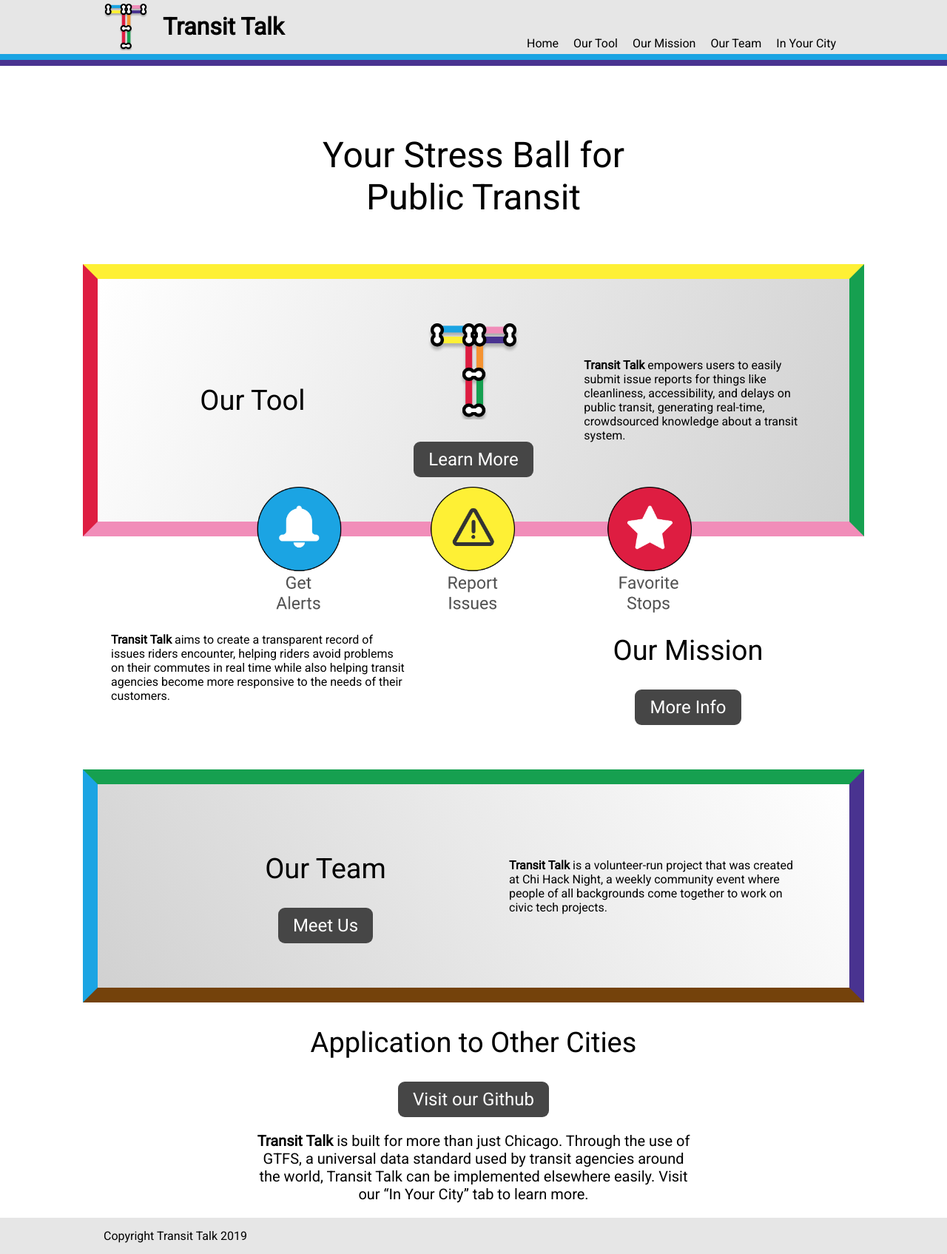
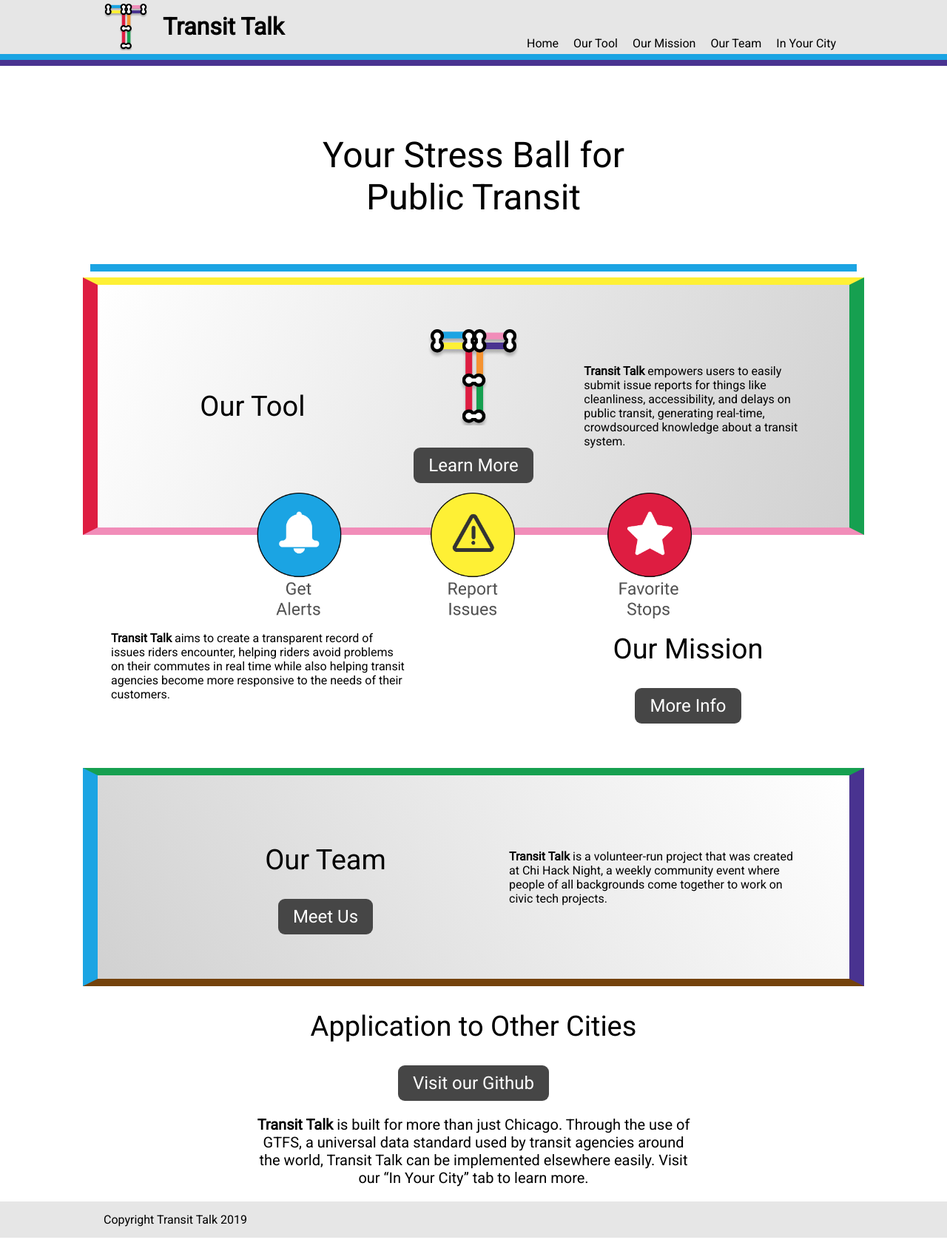
Before and after one commit to TransitTalk/CaravanTransit.github.io, a Jekyll site: the page built from index.html, in a window 1280 px wide. Shown: the whole page at 74% size. Built offline with Jekyll 4.4.1, drawn with Linux system fonts in a browser that asks for light colours; after the commit the page ends 1673 px from its top, so only the background shows below that.

Commit message:
more formatting

```diff
--- a/_sass/main.scss
+++ b/_sass/main.scss
@@ -71,8 +71,12 @@
 }
 
 .hero-banner {
+  width: 81%;
+  margin: auto;
   padding-top: 30px;
   padding-bottom: 30px;
+  border-bottom: 10px solid $blue;
+  margin-bottom: 8px;
 }
 
 h1 {
--- a/_sass/partials/_backgrounds.scss
+++ b/_sass/partials/_backgrounds.scss
@@ -5,8 +5,8 @@
 
 .bkgd-1 {
   background: linear-gradient(292.39deg, #D1D1D1 0%, rgba(231, 231, 231, 0) 100%);
-  border-top: 20px solid $yellow;
-  border-bottom: 20px solid $pink;
+  border-top: 10px solid $yellow;
+  border-bottom: 10px solid $pink;
   border-left: 20px solid $red;
   border-right: 20px solid $green;
   width: 70%;
@@ -15,8 +15,8 @@
 
 .bkgd-2 {
   background: linear-gradient(57.07deg, #D1D1D1 0%, rgba(231, 231, 231, 0) 100%);
-  border-top: 20px solid $green;
-  border-bottom: 20px solid $brown;
+  border-top: 10px solid $green;
+  border-bottom: 10px solid $brown;
   border-left: 20px solid $blue;
   border-right: 20px solid $purple;
   width: 70%;
--- a/_sass/partials/_layout.scss
+++ b/_sass/partials/_layout.scss
@@ -3,6 +3,7 @@
  */
 .simple-cols {
   display: flex;
+
 
   &.-standard {
     padding: 60px 60px;
```
